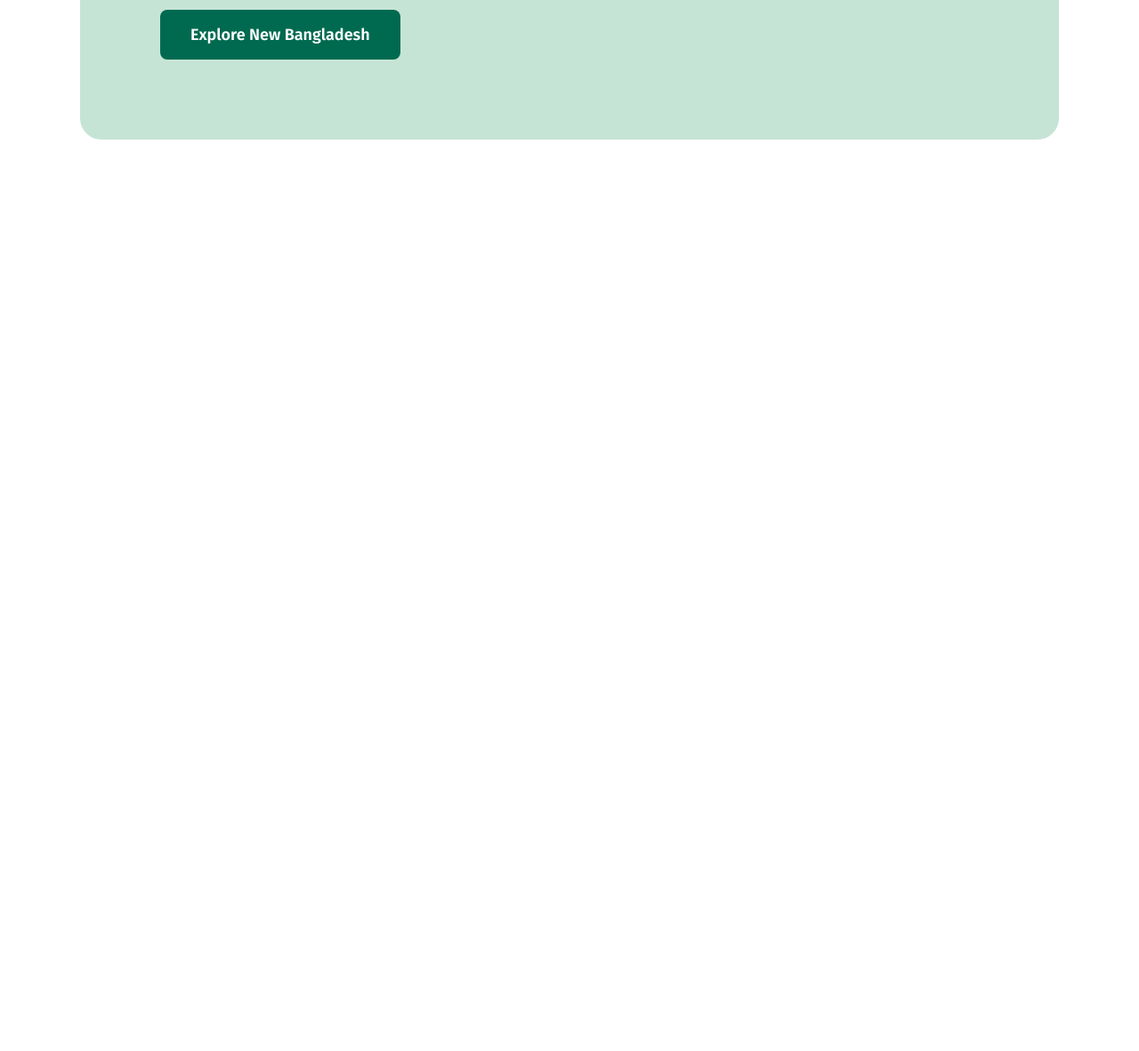
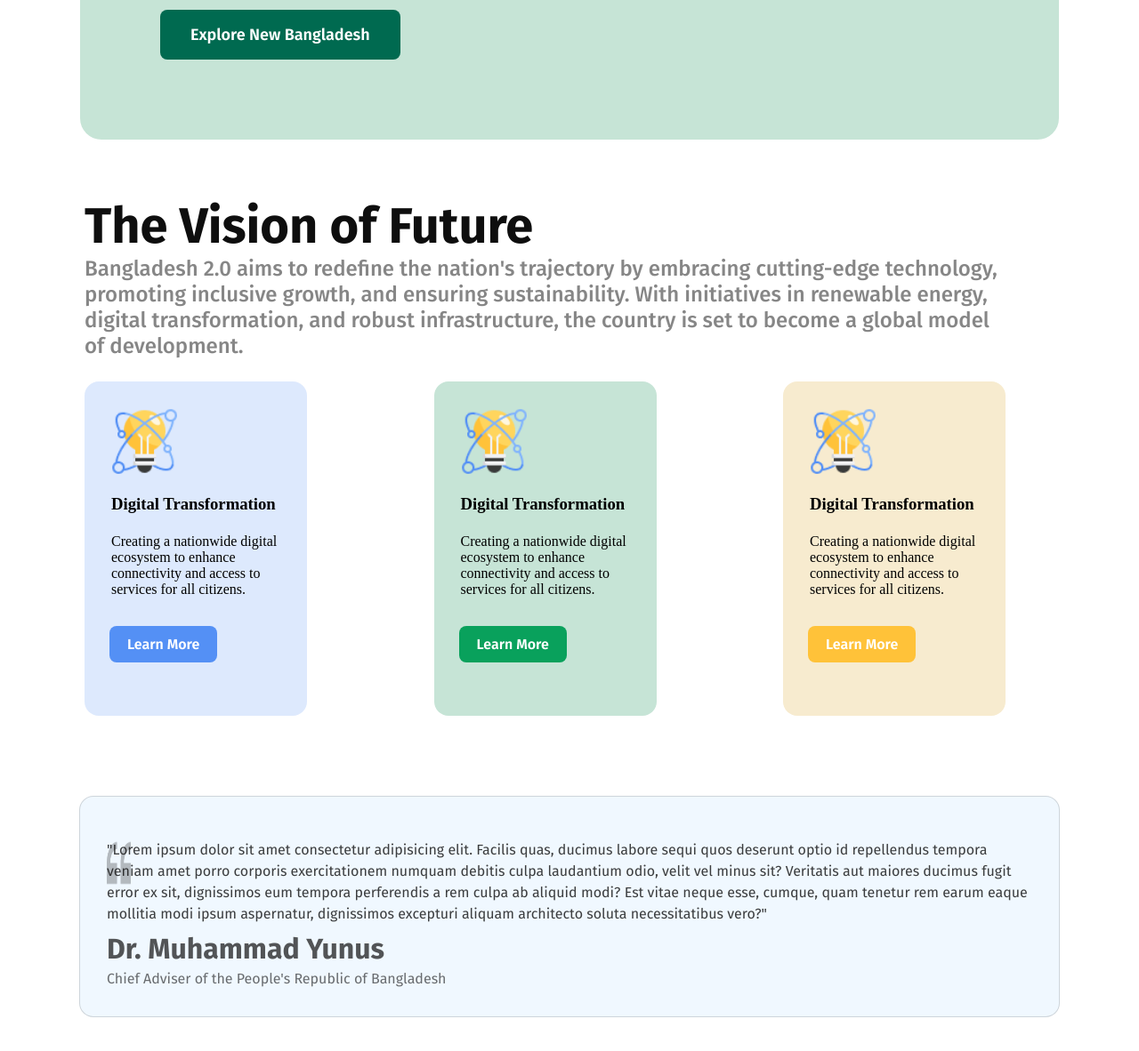
Before and after one commit to promitkundu/B11-A1, a plain HTML site: page index.html in a window 1280 px wide. Shown: the part 608-1790 px from the top of the page at 89% size. Before the commit the page ends 825 px from the top, so only its background shows below. Drawn offline with Linux system fonts and the light colour scheme.

Commit message:
add section two

```diff
--- a/index.html
+++ b/index.html
@@ -27,6 +27,61 @@
         </div>
     </section>
 
+    <section class="two">
+        <div class="info">
+            <h1 class="title">The Vision of Future</h1>
+            <p class="subtitle1">Bangladesh 2.0 aims to redefine the nation's trajectory by embracing cutting-edge
+                technology, promoting inclusive growth, and ensuring sustainability. With initiatives in renewable
+                energy, digital transformation, and robust infrastructure, the country is set to become a global model
+                of development.</p>
+        </div>
+
+        <div class="container">
+            <div class="cardbox">
+                <img src="assets/card-icon.png" alt="">
+                <h3 class="problem">Digital Transformation</h3>
+                <p class="jhamela">Creating a nationwide digital ecosystem to enhance connectivity and access to
+                    services for all citizens.</p>
+                <div>
+                    <button class="anotherbutton">Learn More</button>
+                </div>
+            </div>
+
+            <div class="cardbox1">
+                <img src="assets/card-icon.png" alt="">
+                <h3 class="problem1">Digital Transformation</h3>
+                <p class="jhamela1">Creating a nationwide digital ecosystem to enhance connectivity and access to
+                    services for all citizens.</p>
+                <div>
+                    <button class="anotherbutton1">Learn More</button>
+                </div>
+            </div>
+
+            <div class="cardbox2">
+                <img src="assets/card-icon.png" alt="">
+                <h3 class="problem2">Digital Transformation</h3>
+                <p class="jhamela2">Creating a nationwide digital ecosystem to enhance connectivity and access to
+                    services for all citizens.</p>
+                <div>
+                    <button class="anotherbutton2">Learn More</button>
+                </div>
+            </div>
+        </div>
+    </section>
+
+    <section>
+        <div class="yunus">
+            <img class="ig" src="assets/quote-bg.png" alt="">
+            <p class="para">"Lorem ipsum dolor sit amet consectetur adipisicing elit. Facilis quas, ducimus labore sequi
+                quos deserunt optio id repellendus tempora veniam amet porro corporis exercitationem numquam debitis
+                culpa laudantium odio, velit vel minus sit? Veritatis aut maiores ducimus fugit error ex sit,
+                dignissimos eum tempora perferendis a rem culpa ab aliquid modi? Est vitae neque esse, cumque, quam
+                tenetur rem earum eaque mollitia modi ipsum aspernatur, dignissimos excepturi aliquam architecto soluta
+                necessitatibus vero?"</p>
+            <h2 class="mango">Dr. Muhammad Yunus</h2>
+            <p class="para1">Chief Adviser of the People's Republic of Bangladesh</p>
+        </div>
+    </section>
 
 
 
```
